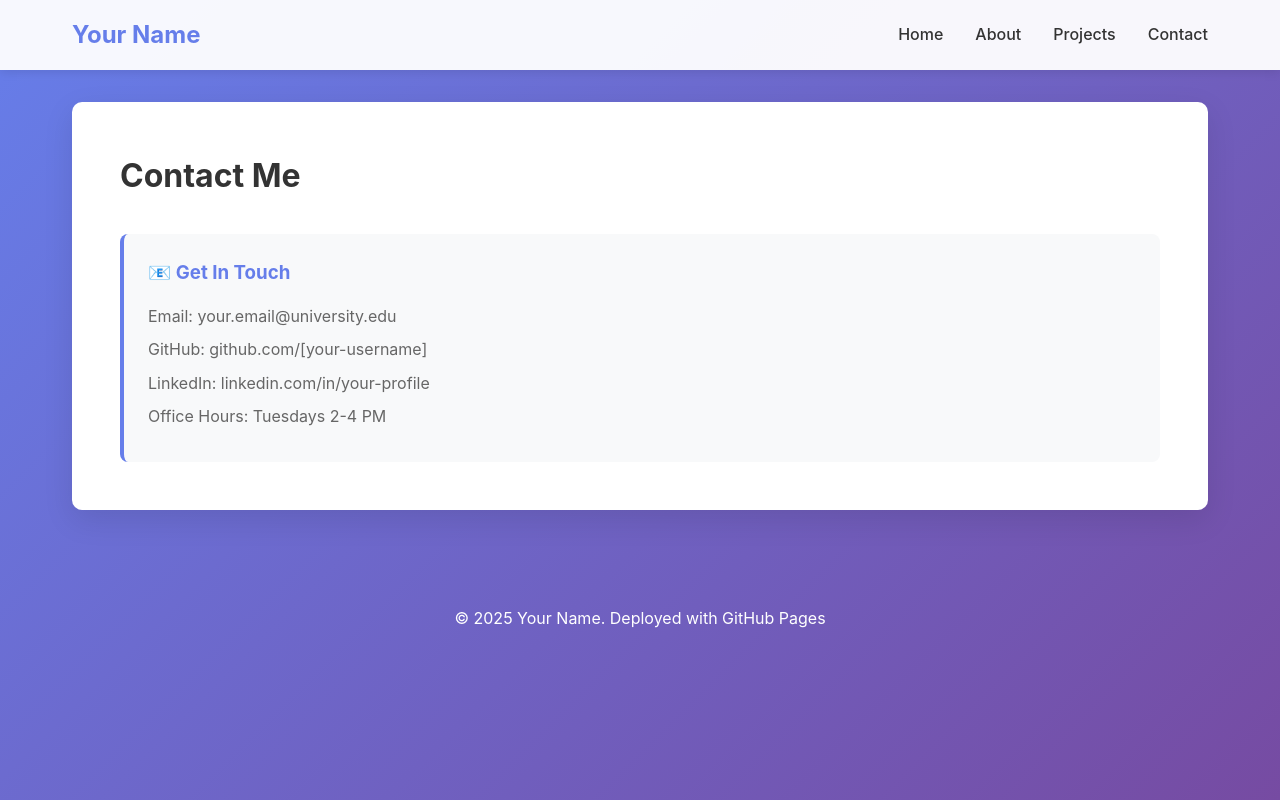
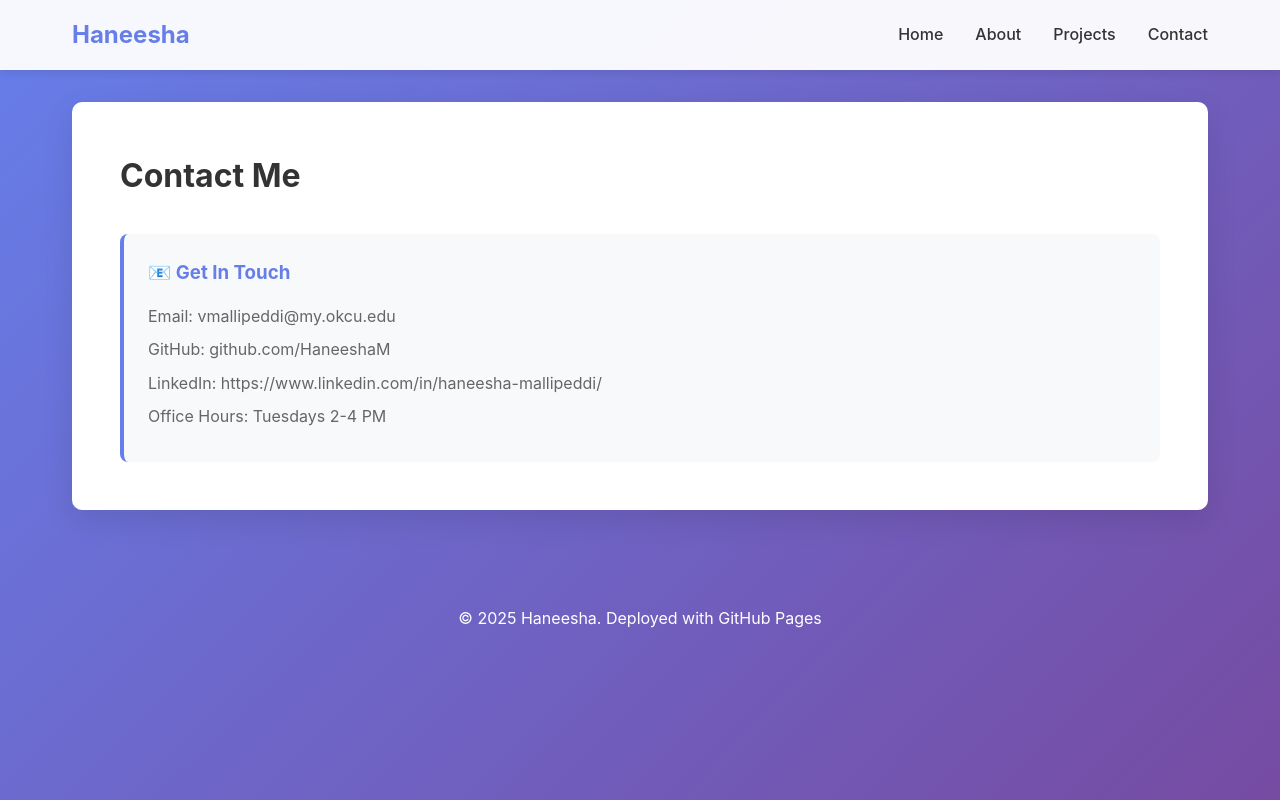
Before and after one commit to HaneeshaM/HaneeshaM.github.io, a plain HTML site: page contact.html in a window 1280 px wide. Drawn offline with Linux system fonts and the light colour scheme.

Commit message:
Add contact page

```diff
--- a/contact.html
+++ b/contact.html
@@ -3,13 +3,13 @@
 <head>
     <meta charset="UTF-8">
     <meta name="viewport" content="width=device-width, initial-scale=1.0">
-    <title>Contact - Your Name</title>
+    <title>Contact - Haneesha</title>
     <link rel="stylesheet" href="style.css">
 </head>
 <body>
     <nav>
         <div class="nav-container">
-            <h1>Your Name</h1>
+            <h1>Haneesha</h1>
             <ul>
                 <li><a href="index.html">Home</a></li>
                 <li><a href="about.html">About</a></li>
@@ -24,16 +24,16 @@
             <h2>Contact Me</h2>
             <div class="about-card">
                 <h3>📧 Get In Touch</h3>
-                <p>Email: your.email@university.edu</p>
-                <p>GitHub: github.com/[your-username]</p>
-                <p>LinkedIn: linkedin.com/in/your-profile</p>
+                <p>Email: vmallipeddi@my.okcu.edu</p>
+                <p>GitHub: github.com/HaneeshaM</p>
+                <p>LinkedIn: https://www.linkedin.com/in/haneesha-mallipeddi/</p>
                 <p>Office Hours: Tuesdays 2-4 PM</p>
             </div>
         </section>
     </main>
 
     <footer>
-        <p>&copy; 2025 Your Name. Deployed with GitHub Pages</p>
+        <p>&copy; 2025 Haneesha. Deployed with GitHub Pages</p>
     </footer>
 </body>
 </html>
```
